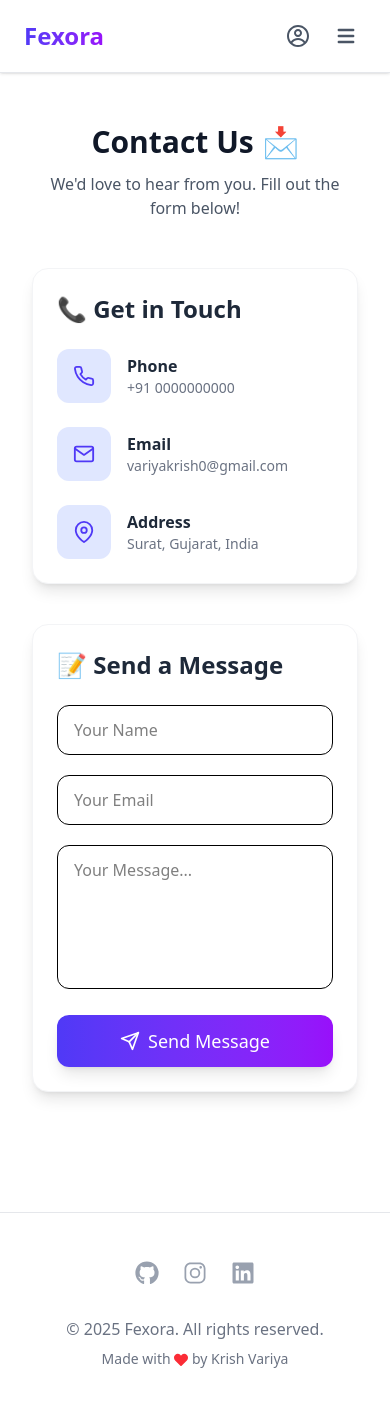
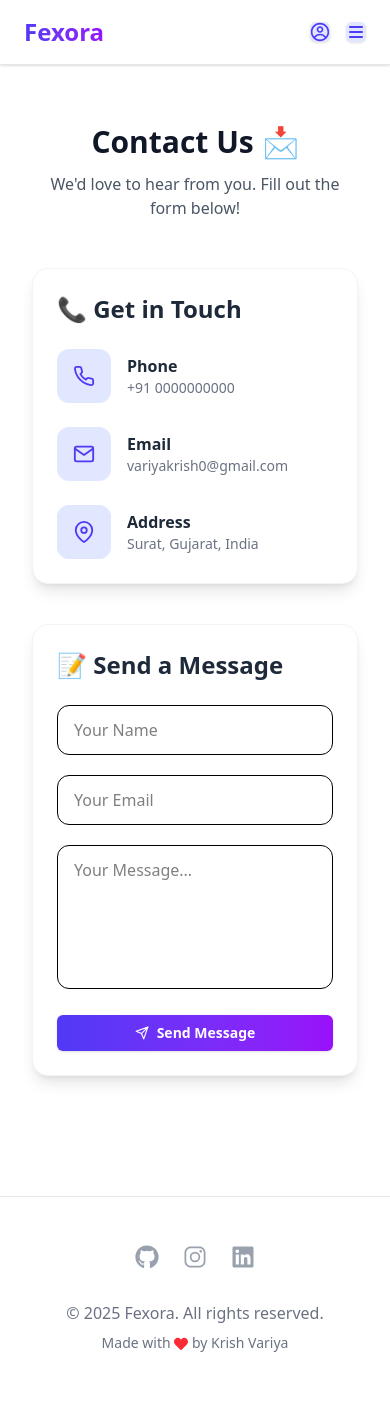
Before and after one commit to krishvariya0/Fexora, a React (Vite) app: page /contact in a window 390 px wide. Shown: the top 1406 px of the page. Built offline with nearby package versions, Linux system fonts and the light colour scheme; no server answers.

Commit message:
feat: implement reusable Button component and update forms across the application to use it

```diff
--- a/src/Components/Auth/ForgetPassword.jsx
+++ b/src/Components/Auth/ForgetPassword.jsx
@@ -3,6 +3,7 @@ import { Link } from "react-router-dom";
 import { toast } from "react-toastify";
 import { forgetPassword } from "../../utils/auth";
 import { getUserByEmail } from "../../utils/db";
+import Button from "../layout/button.jsx";
 
 const ForgetPassword = () => {
   const {
@@ -70,12 +71,9 @@ const ForgetPassword = () => {
           </div>
 
           {/* Submit button */}
-          <button
-            type="submit"
-            className="w-full py-3 bg-gray-800 hover:bg-gray-600 text-white font-semibold rounded-md transition shadow-sm"
-          >
+          <Button type="submit" variant="secondary">
             Send Reset Link
-          </button>
+          </Button>
         </form>
 
         {/* Back to Login */}
--- a/src/Components/Auth/Login.jsx
+++ b/src/Components/Auth/Login.jsx
@@ -5,6 +5,7 @@ import { Link, useLocation, useNavigate } from "react-router-dom";
 import { toast } from "react-toastify";
 import { signInWithEmail, signUpWithGoogle } from "../../utils/auth";
 import { createUser, getUserByID } from "../../utils/db";
+import Button from "../layout/button.jsx";
 
 const Login = () => {
     const navigate = useNavigate();
@@ -144,23 +145,17 @@ const Login = () => {
                     </div>
 
                     {/* Submit Button */}
-                    <button
-                        type="submit"
-                        className="w-full py-2 sm:py-3 bg-gradient-to-r from-indigo-600 to-purple-600 text-white font-semibold rounded-md transition shadow-sm text-sm sm:text-base"
-                    >
+                    <Button type="submit">
                         Login
-                    </button>
+                    </Button>
                 </form>
                 <p className="text-center text-gray-700 text-xs sm:text-sm mt-2">OR</p>
                 <div>
 
-                    <button
-                        onClick={handaleGoogle}
-                        className="flex mt-2 items-center justify-center w-full px-3 sm:px-4 py-2 border border-gray-400 rounded-md focus:outline-none focus:ring-1 focus:ring-gray-800 bg-white hover:bg-gray-100 text-sm sm:text-base"
-                    >
-                        <FcGoogle className="mr-2 text-lg sm:text-xl" />
+                    <Button variant="google" onClick={handaleGoogle}>
+                        <FcGoogle className="text-lg sm:text-xl" />
                         Continue with Google
-                    </button>
+                    </Button>
                 </div>
 
                 {/* Create Account */}
--- a/src/Components/Auth/PasswordReset.jsx
+++ b/src/Components/Auth/PasswordReset.jsx
@@ -2,6 +2,7 @@ import { useForm } from "react-hook-form";
 import { useLocation, useNavigate } from "react-router-dom";
 import { toast } from "react-toastify";
 import { resetPassword } from "../../utils/auth";
+import Button from "../layout/button.jsx";
 
 const PasswordReset = () => {
   const navigate = useNavigate();
@@ -86,12 +87,9 @@ const PasswordReset = () => {
           </div>
 
           {/* Submit Button */}
-          <button
-            type="submit"
-            className="w-full py-3 bg-gray-800 hover:bg-gray-600 text-white font-semibold rounded-md transition shadow-sm"
-          >
+          <Button type="submit" variant="secondary">
             Reset Password
-          </button>
+          </Button>
         </form>
       </div>
     </div>
--- a/src/Components/layout/Navbar.jsx
+++ b/src/Components/layout/Navbar.jsx
@@ -4,6 +4,7 @@ import { CgProfile } from "react-icons/cg";
 import { HiMenu, HiX } from "react-icons/hi";
 import { Link, useNavigate } from "react-router-dom";
 import { auth } from "../../utils/firebase";
+import Button from "./button.jsx";
 
 const Navbar = () => {
     const [user, setUser] = useState(null);
@@ -41,7 +42,7 @@ const Navbar = () => {
 
                 {/* Brand */}
                 <Link to="/" className="flex items-center gap-2 group">
-                    <span className="text-2xl font-bold bg-gradient-to-r from-indigo-600 to-purple-600 bg-clip-text text-transparent hover:from-indigo-500 hover:to-purple-500 transition-all duration-300">
+                    <span className="text-2xl font-bold bg-linear-to-r from-indigo-600 to-purple-600 bg-clip-text text-transparent hover:from-indigo-500 hover:to-purple-500 transition-all duration-300">
                         Fexora
                     </span>
                 </Link>
@@ -68,57 +69,38 @@ const Navbar = () => {
 
                     {/* Profile */}
                     <div className="pl-4 border-l border-gray-200">
-                        <button
-                            onClick={handleProfileClick}
-                            className="group relative flex items-center justify-center focus:outline-none"
-                            aria-label={user ? "View Profile" : "Sign In"}
-                        >
+                        <Button variant="icon" onClick={handleProfileClick} className="relative" aria-label={user ? "View Profile" : "Sign In"}>
                             {user ? (
-                                <div className="h-10 w-10 rounded-full bg-gradient-to-br from-indigo-500 to-purple-600 p-[2px] shadow-md hover:shadow-lg transition-all duration-300">
-                                    <div className="h-full w-full rounded-full bg-white flex items-center justify-center text-sm font-bold text-indigo-700">
+                                <>
+                                    <span className="w-8 h-8 rounded-full bg-linear-to-r from-indigo-600 to-purple-600 text-white flex items-center justify-center text-sm font-medium">
                                         {getInitial()}
-                                    </div>
-                                </div>
+                                    </span>
+                                    <span className="absolute -bottom-1 -right-1 w-3 h-3 bg-green-400 rounded-full border-2 border-white"></span>
+                                </>
                             ) : (
-                                <div className="p-2 rounded-full hover:bg-gray-100 text-gray-600 hover:text-indigo-600 transition-colors duration-200">
-                                    <CgProfile className="text-2xl" />
-                                </div>
+                                <CgProfile className="text-xl" />
                             )}
-                        </button>
+                        </Button>
                     </div>
                 </div>
 
                 {/* Mobile menu button */}
                 <div className="md:hidden flex items-center gap-4">
                     {/* Profile button for mobile */}
-                    <button
-                        onClick={handleProfileClick}
-                        aria-label={user ? "View Profile" : "Sign In"}
-                        className="focus:outline-none"
-                    >
+                    <Button variant="icon" onClick={handleProfileClick} className="relative" aria-label={user ? "View Profile" : "Sign In"}>
                         {user ? (
-                            <div className="h-9 w-9 rounded-full bg-gradient-to-br from-indigo-500 to-purple-600 p-[2px] shadow-sm">
-                                <div className="h-full w-full rounded-full bg-white flex items-center justify-center text-xs font-bold text-indigo-700">
-                                    {getInitial()}
-                                </div>
-                            </div>
+                            <span className="w-8 h-8 rounded-full bg-linear-to-r from-indigo-600 to-purple-600 text-white flex items-center justify-center text-sm font-medium">
+                                {getInitial()}
+                            </span>
                         ) : (
-                            <CgProfile className="text-2xl text-gray-600" />
+                            <CgProfile className="text-xl" />
                         )}
-                    </button>
+                    </Button>
 
                     {/* Mobile menu toggle */}
-                    <button
-                        onClick={() => setMobileMenuOpen(!mobileMenuOpen)}
-                        className="p-2 rounded-lg text-gray-600 hover:bg-gray-100 hover:text-indigo-600 focus:outline-none transition-colors"
-                        aria-label="Toggle menu"
-                    >
-                        {mobileMenuOpen ? (
-                            <HiX className="h-6 w-6" />
-                        ) : (
-                            <HiMenu className="h-6 w-6" />
-                        )}
-                    </button>
+                    <Button variant="icon" onClick={() => setMobileMenuOpen(!mobileMenuOpen)} className="text-gray-600 hover:bg-gray-100 hover:text-indigo-600 rounded-lg">
+                        {mobileMenuOpen ? <HiX className="text-xl" /> : <HiMenu className="text-xl" />}
+                    </Button>
                 </div>
             </div>
 
--- /dev/null
+++ b/src/Components/layout/button.jsx
@@ -0,0 +1,33 @@
+
+const Button = ({ type = "button", variant = "primary", children, onClick, disabled = false, className = "" }) => {
+    const getVariantClasses = () => {
+        switch (variant) {
+            case "secondary":
+                return "bg-gray-800 hover:bg-gray-600 text-white";
+            case "google":
+                return "bg-white hover:bg-gray-100 text-gray-700 border border-gray-400";
+            case "danger":
+                return "bg-red-100 hover:bg-red-200 text-red-600";
+            case "icon":
+                return "bg-indigo-100 hover:bg-indigo-200 text-indigo-600";
+            default:
+                return "bg-gradient-to-r from-indigo-600 to-purple-600 hover:opacity-90 text-white";
+        }
+    };
+
+    const baseClasses = "font-semibold rounded-md transition shadow-sm text-sm sm:text-base flex items-center justify-center gap-2";
+    const sizeClasses = variant === "icon" ? "" : "w-full py-2 sm:py-3";
+
+    return (
+        <button
+            type={type}
+            onClick={onClick}
+            disabled={disabled}
+            className={`${baseClasses} ${sizeClasses} ${getVariantClasses()} ${className}`}
+        >
+            {children}
+        </button>
+    );
+};
+
+export default Button;
--- a/src/pages/Contact.jsx
+++ b/src/pages/Contact.jsx
@@ -1,5 +1,6 @@
 import { useState } from "react";
 import { FiMail, FiMapPin, FiPhone, FiSend } from "react-icons/fi";
+import Button from "../Components/layout/button.jsx";
 
 const Contact = () => {
     const [result, setResult] = useState("");
@@ -109,12 +110,9 @@ const Contact = () => {
                                 className="w-full px-4 py-3 h-36 border rounded-xl resize-none focus:ring-2 focus:ring-indigo-500 outline-none transition"
                             ></textarea>
 
-                            <button
-                                type="submit"
-                                className="w-full py-3 rounded-xl flex items-center justify-center gap-2 text-white text-lg bg-gradient-to-r from-indigo-600 to-purple-600 hover:scale-[1.03] active:scale-95 transition-transform shadow-lg"
-                            >
-                                <FiSend size={20} /> Send Message
-                            </button>
+                            <Button type="submit" className="text-lg hover:scale-[1.03] active:scale-95 transition-transform shadow-lg">
+                                <FiSend /> Send Message
+                            </Button>
                         </form>
 
                         {result && (
```
Also changed, not shown: src/Components/Auth/SignUp.jsx (+6 -11 lines), src/Components/layout/ProfilePage.jsx (+8 -15 lines), src/pages/CreateBlog.jsx (+12 -16 lines).
